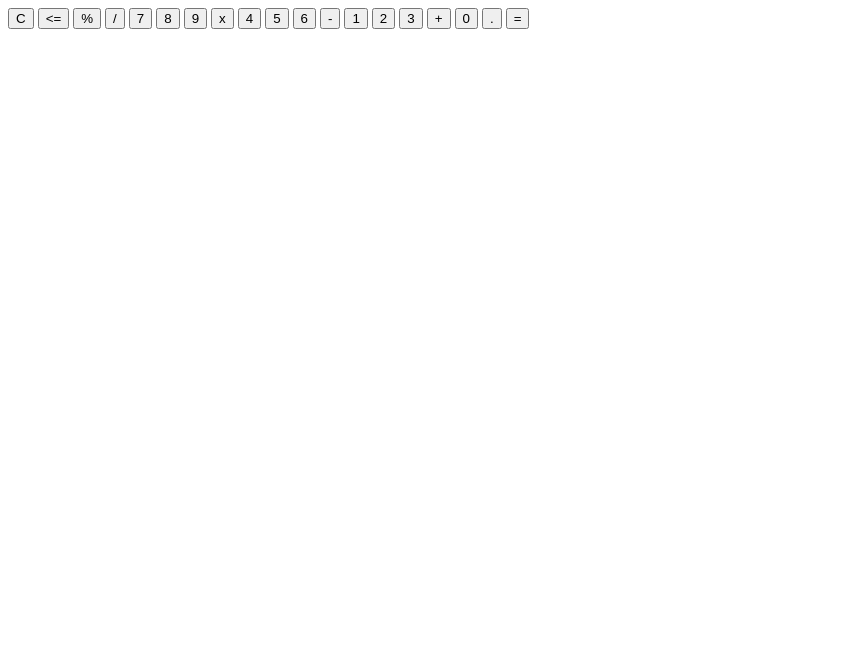
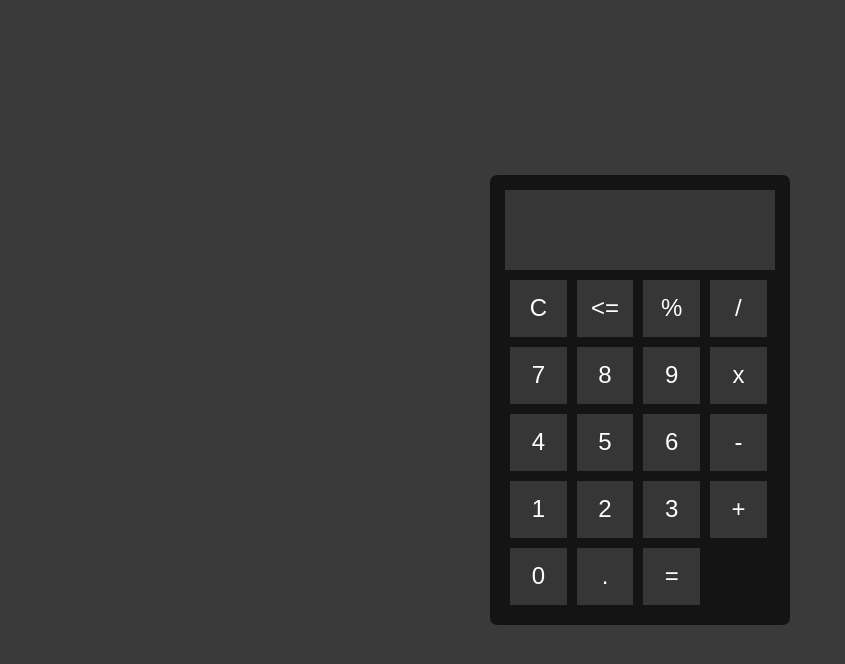
Before and after one commit to VilislavAngelov/Calculator, a plain HTML site: page index.html in a window 1280 px wide. Shown: the whole page, without its empty margins (0-845 px from the left). Drawn offline with Linux system fonts and the light colour scheme.

Commit message:
Did the basic styles for the calculator

```diff
--- a/index.html
+++ b/index.html
@@ -11,25 +11,25 @@
         <div id="calculator">
             <div id="display"></div>
             <div id="keyboard">
-                <button id="btn-clear">C</button>
-                <button id="btn-backspace"><=</button>
-                <button id="btn-percent">%</button>
-                <button id="btn-divide">/</button>
-                <button id="btn-7">7</button>
-                <button id="btn-8">8</button>
-                <button id="btn-9">9</button>
-                <button id="btn-multiply">x</button>
-                <button id="btn-4">4</button>
-                <button id="btn-5">5</button>
-                <button id="btn-6">6</button>
-                <button id="btn-minus">-</button>
-                <button id="btn-1">1</button>
-                <button id="btn-2">2</button>
-                <button id="btn-3">3</button>
-                <button id="btn-plus">+</button>
-                <button id="btn-0">0</button>
-                <button id="btn-dot">.</button>
-                <button id="btn-equals">=</button>
+                <button class="calc-btn" id="btn-clear">C</button>
+                <button class="calc-btn" id="btn-backspace"><=</button>
+                <button class="calc-btn" id="btn-percent">%</button>
+                <button class="calc-btn" id="btn-divide">/</button>
+                <button class="calc-btn" id="btn-7">7</button>
+                <button class="calc-btn" id="btn-8">8</button>
+                <button class="calc-btn" id="btn-9">9</button>
+                <button class="calc-btn" id="btn-multiply">x</button>
+                <button class="calc-btn" id="btn-4">4</button>
+                <button class="calc-btn" id="btn-5">5</button>
+                <button class="calc-btn" id="btn-6">6</button>
+                <button class="calc-btn" id="btn-minus">-</button>
+                <button class="calc-btn" id="btn-1">1</button>
+                <button class="calc-btn" id="btn-2">2</button>
+                <button class="calc-btn" id="btn-3">3</button>
+                <button class="calc-btn" id="btn-plus">+</button>
+                <button class="calc-btn" id="btn-0">0</button>
+                <button class="calc-btn" id="btn-dot">.</button>
+                <button class="calc-btn" id="btn-equals">=</button>
             </div>
         </div>
     </div>
--- a/style.css
+++ b/style.css
@@ -0,0 +1,53 @@
+*{
+    box-sizing: border-box;
+}
+
+body {
+    display: flex;
+    justify-content: center;
+    align-items: center;
+    height: 100vh;
+    width: 100vw;
+    background-color: #3b3a3a;
+    margin: 0;
+}
+
+#container {
+    background-color:#141414;
+    padding: 15px;
+    height: 450px;
+    width: 300px;
+    border-radius: 7px;
+}
+
+#calculator {
+    display: flex;
+    flex-direction: column;
+    height: 100%;
+    justify-content: space-between;
+}
+
+#display {
+    background-color: #363636;
+    height: 100px;
+    width: 100%;
+    margin-bottom: 5px;
+}
+
+#keyboard {
+    display: flex;
+    flex-wrap: wrap;
+    width: 100%;
+    align-items: middle;
+    height: 100%;
+}
+
+.calc-btn {
+    background-color: #363636;
+    border: none;
+    margin: 5px;
+    color: white;
+    padding: 10px;
+    font-size: 24px;
+    width: 21%;
+}
```
